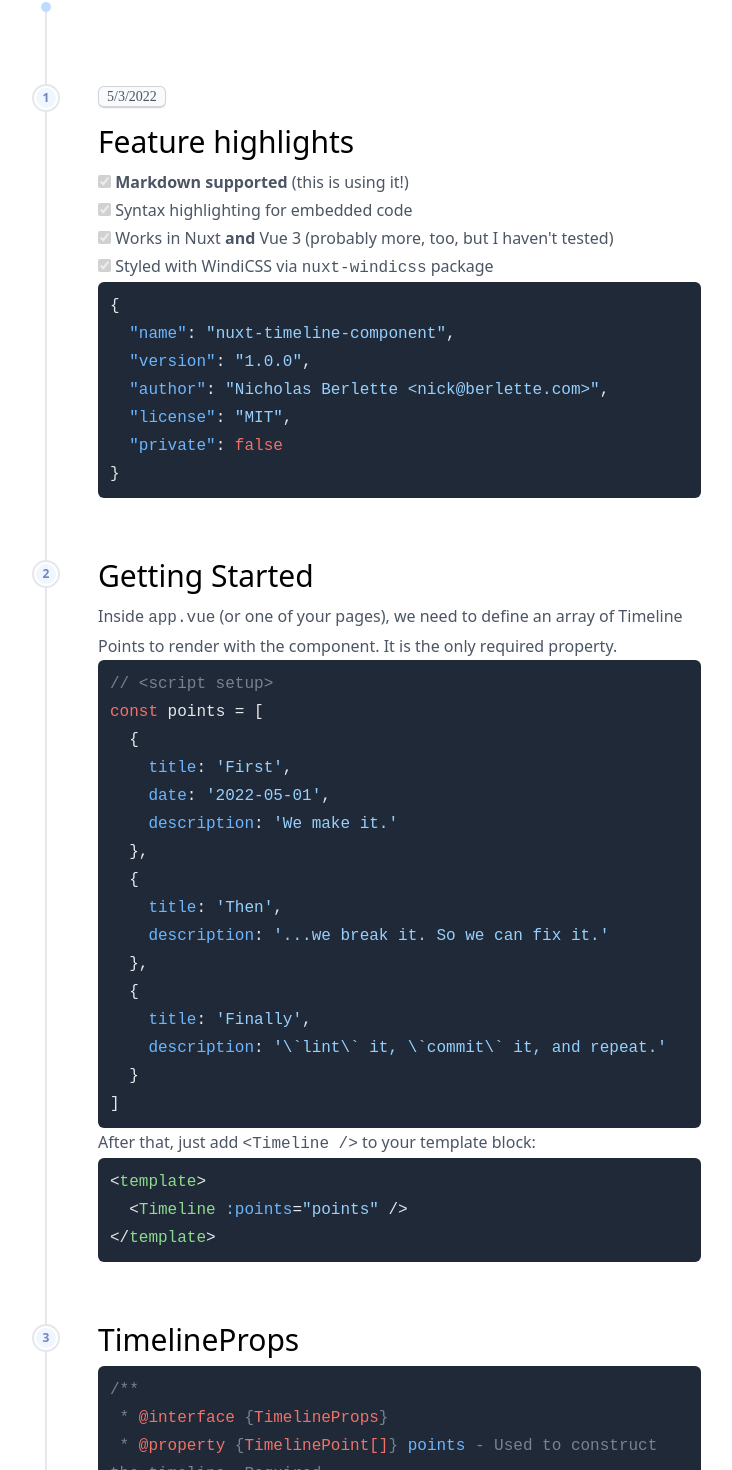
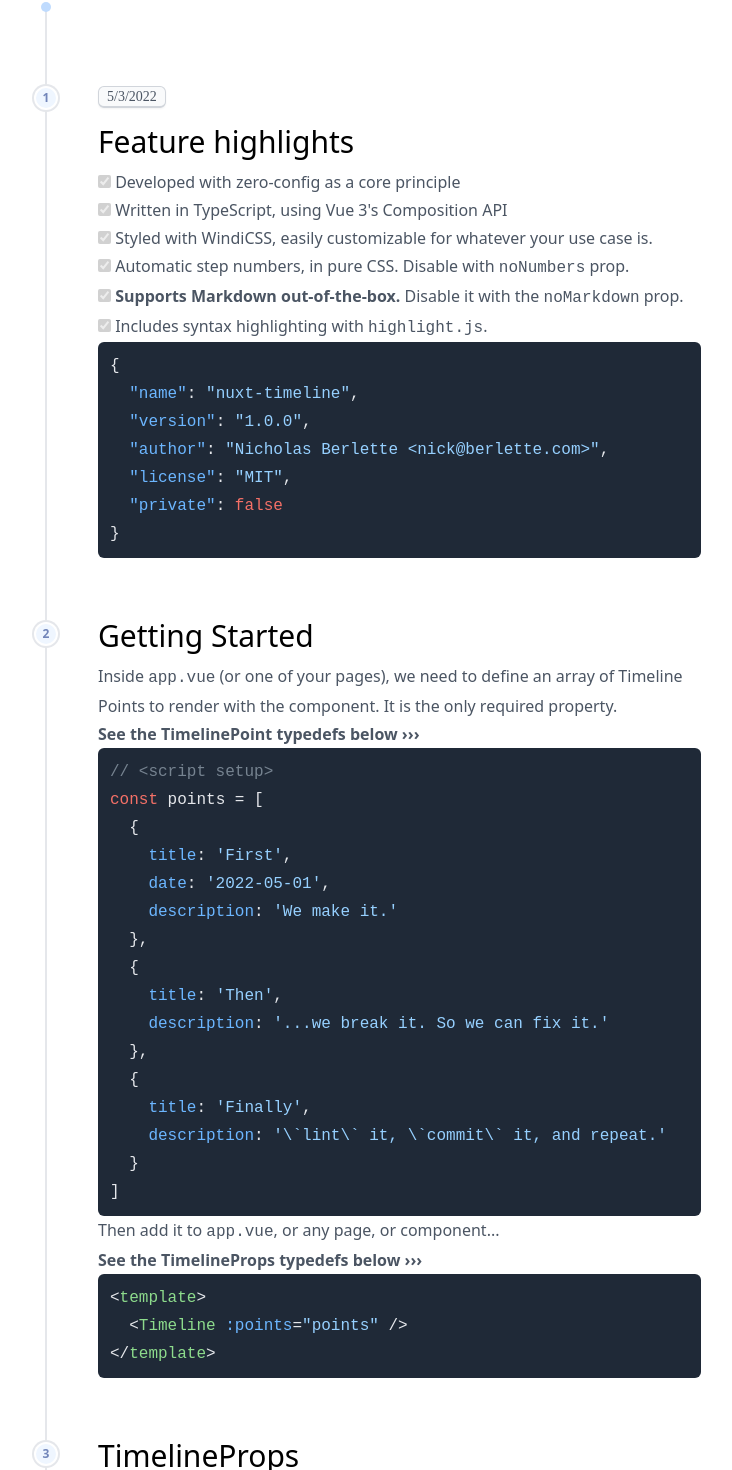
Before and after one commit to nberlette/nuxt-timeline, a Nuxt app: page / in a window 1280 px wide. Shown: the part 516-1986 px from the top of the page, without its empty margins (251-983 px from the left). Built offline with nearby package versions, Linux system fonts and the light colour scheme.

Commit message:
📝 improve example documentation

```diff
--- a/app.vue
+++ b/app.vue
@@ -1,6 +1,6 @@
 <script lang="ts" setup>
   useHead({
-    title: 'Nuxt Timeline Component',
+    title: 'Timeline Component for Vue and Nuxt',
     link: [
       {
         rel: 'icon',
@@ -15,14 +15,16 @@
       date: new Date().toDateString(),
       title: 'Feature highlights',
       description: `
-- [x] **Markdown supported** (this is using it!)
-- [x] Syntax highlighting for embedded code
-- [x] Works in Nuxt **and** Vue 3 (probably more, too, but I haven't tested)
-- [x] Styled with WindiCSS via \`nuxt-windicss\` package
+- [x] Developed with zero-config as a core principle
+- [x] Written in TypeScript, using Vue 3's Composition API
+- [x] Styled with WindiCSS, easily customizable for whatever your use case is.
+- [x] Automatic step numbers, in pure CSS. Disable with \`noNumbers\` prop.
+- [x] **Supports Markdown out-of-the-box.** Disable it with the \`noMarkdown\` prop.
+- [x] Includes syntax highlighting with \`highlight.js\`.
 
 \`\`\`json
 {
-  "name": "nuxt-timeline-component",
+  "name": "nuxt-timeline",
   "version": "1.0.0",
   "author": "Nicholas Berlette <nick@berlette.com>",
   "license": "MIT",
@@ -34,6 +36,9 @@
     {
       title: 'Getting Started',
       description: `Inside \`app.vue\` (or one of your pages), we need to define an array of Timeline Points to render with the component. It is the only required property.
+
+[**See the TimelinePoint typedefs below ›››**](#timelinepoint)
+
 \`\`\`ts
 // \<script setup\>
 const points = [
@@ -53,7 +58,9 @@ const points = [
 ]
 \`\`\`
 
-After that, just add \`<Timeline />\` to your template block:
+### Then add it to \`app.vue\`, or any page, or component...
+
+[**See the TimelineProps typedefs below ›››**](#timelineprops)
 
 \`\`\`vue
 <template>
```
Also changed, not shown: 1 other file (tests, documents, lock files or other folders).
